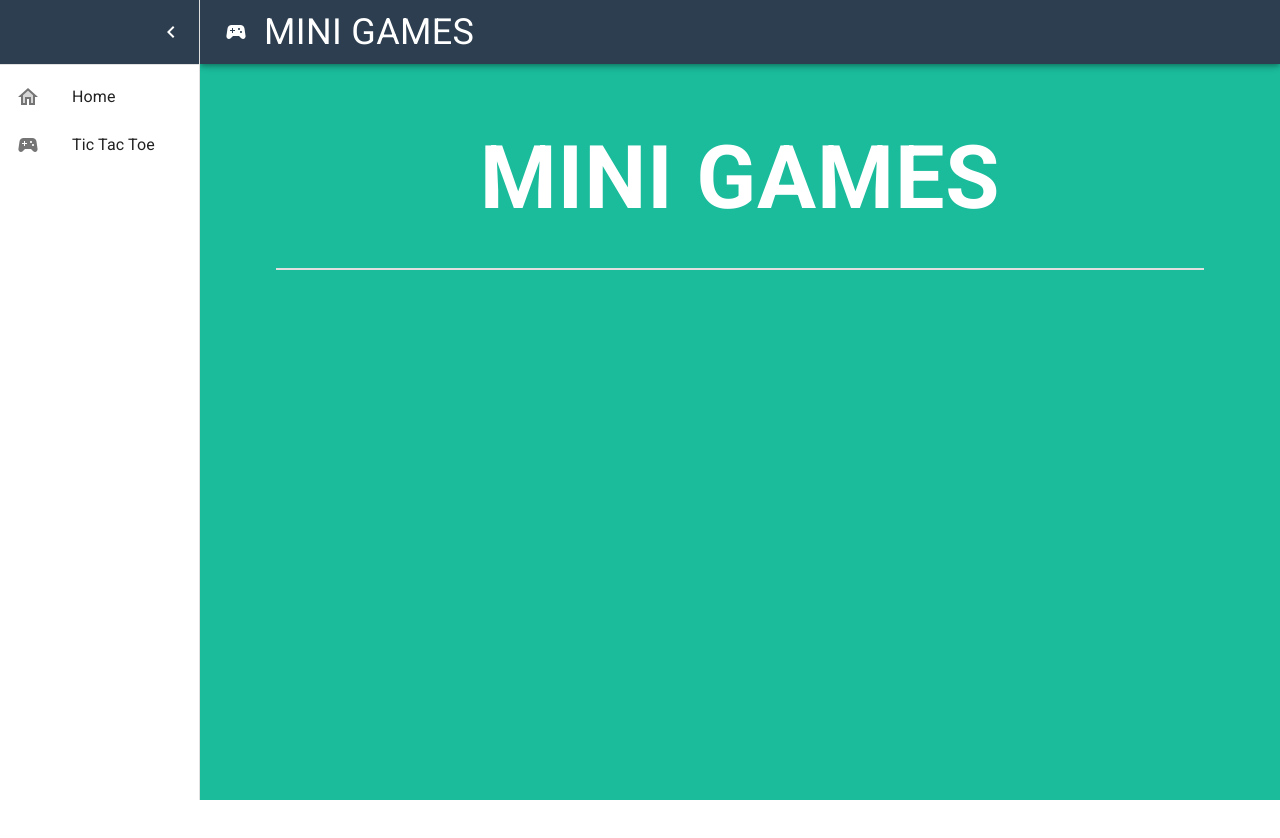
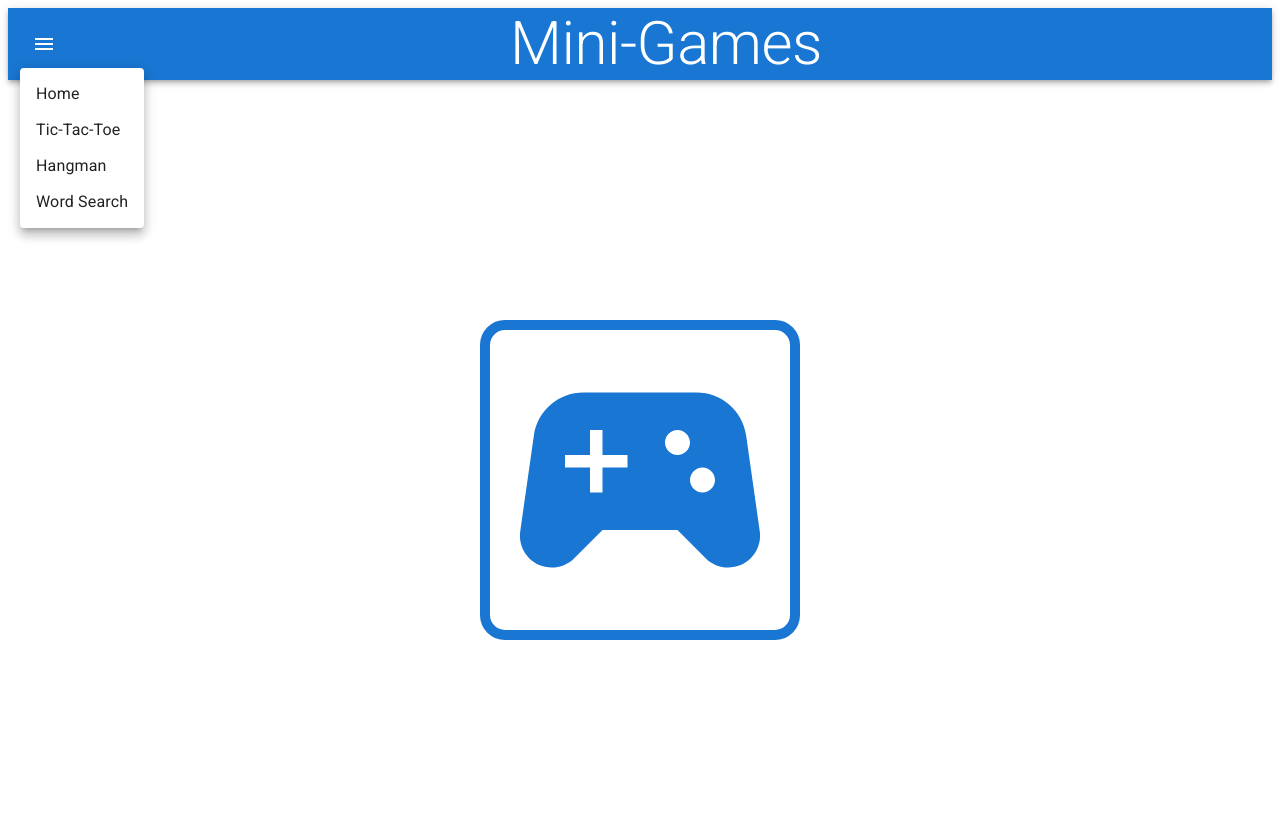
Before and after one commit to hawkjosh/mini-games, a React (Vite) app: page / in a window 1280 px wide. Both pictures are taken after a click on the button "menu". Shown: the top 838 px of the page. Before the commit the page ends 800 px from the top, so only its background shows below. Built offline with nearby package versions, Linux system fonts and the light colour scheme.

Commit message:
updated menu page

```diff
--- a/src/components/Menu.jsx
+++ b/src/components/Menu.jsx
@@ -1,35 +1,21 @@
-import * as React from 'react'
+import * as React from 'react';
 
 import { Outlet } from 'react-router-dom'
 
-import { styled } from '@mui/material/styles'
-
 import {
+  AppBar,
   Box,
-  CssBaseline,
   createTheme,
-  Divider,
-  Drawer,
   IconButton,
   Link,
-  List,
-  ListItem,
-  ListItemButton,
-  ListItemIcon,
-  ListItemText,
+  Menu,
+  MenuItem,
   ThemeProvider,
   Toolbar,
   Typography
 } from '@mui/material'
 
-import MuiAppBar from '@mui/material/AppBar'
-
-import ChevronLeftIcon from '@mui/icons-material/ChevronLeft'
-import HomeTwoToneIcon from '@mui/icons-material/HomeTwoTone'
-import SportsEsportsIcon from '@mui/icons-material/SportsEsports'
 import MenuIcon from '@mui/icons-material/Menu'
-
-const drawerWidth = 200
 
 const theme = createTheme({
   breakpoints: {
@@ -47,168 +33,114 @@ const theme = createTheme({
   }
 })
 
-const Main = styled('main', { shouldForwardProp: (prop) => prop !== 'open' })(
-  ({ theme, open }) => ({
-    flexGrow: 1,
-    padding: theme.spacing(3),
-    transition: theme.transitions.create('margin', {
-      easing: theme.transitions.easing.sharp,
-      duration: theme.transitions.duration.leavingScreen
-    }),
-    marginLeft: `-${drawerWidth}px`,
-    ...(open && {
-      transition: theme.transitions.create('margin', {
-        easing: theme.transitions.easing.easeOut,
-        duration: theme.transitions.duration.enteringScreen
-      }),
-      marginLeft: 0,
-    })
-  })
-)
-
-const AppBar = styled(MuiAppBar, {
-  shouldForwardProp: (prop) => prop !== 'open',
-})(({ theme, open }) => ({
-  transition: theme.transitions.create(['margin', 'width'], {
-    easing: theme.transitions.easing.sharp,
-    duration: theme.transitions.duration.leavingScreen
-  }),
-  ...(open && {
-    width: `calc(100% - ${drawerWidth}px)`,
-    marginLeft: `${drawerWidth}px`,
-    transition: theme.transitions.create(['margin', 'width'], {
-      easing: theme.transitions.easing.easeOut,
-      duration: theme.transitions.duration.enteringScreen
-    })
-  })
-}))
-
-const DrawerHeader = styled('div')(({ theme }) => ({
-  display: 'flex',
-  alignItems: 'center',
-  padding: theme.spacing(0, 1),
-  ...theme.mixins.toolbar,
-  justifyContent: 'flex-end'
-}))
-
-const menu = [
-  {
-    title: 'Home',
-    icon: HomeTwoToneIcon,
-    link: '/',
-  },
-  {
-    title: 'Tic Tac Toe',
-    icon: SportsEsportsIcon,
-    link: '/tic-tac-toe',
-  },
-]
-
 export default function App() {
 
-  const [open, setOpen] = React.useState(false)
+  const [anchorEl, setAnchorEl] = React.useState(null)
 
-  const handleDrawerOpen = () => setOpen(true)
+  const open = Boolean(anchorEl)
 
-  const handleDrawerClose = () => setOpen(false)
+  const handleClick = (e) => {
+    setAnchorEl(e.currentTarget)
+  }
+
+  const handleClose = () => {
+    setAnchorEl(null)
+  }
 
   return (
     <ThemeProvider theme={theme}>
       <Box
         sx={{
-          display: 'flex'
+          flexGrow: 1
         }}
       >
-        <CssBaseline />
         <AppBar
-          position='fixed'
-          open={open}
+          position='sticky'
         >
-          <Toolbar
-            sx={{
-              bgcolor: 'var(--secondary)'
-            }}
-          >
+          <Toolbar>
             <IconButton
+              id='menu-button'
+              aria-controls={open ? 'game-menu' : undefined}
+              aria-haspopup='true'
+              aria-expanded={open ? 'true' : undefined}
+              onClick={handleClick}
+              size='large'
+              edge='start'
               color='inherit'
-              aria-label='open drawer'
-              onClick={handleDrawerOpen}
-              edge='start'
+              aria-label='menu'
               sx={{
-                mr: 2,
-                ...(open && { display: 'none' })
+                mr: 2
               }}
             >
               <MenuIcon />
             </IconButton>
-            <Box
-              gap={2}
-              sx={{
-                display: 'flex',
-                alignItems: 'center'
+            <Menu
+              id='game-menu'
+              anchorEl={anchorEl}
+              open={open}
+              onClose={handleClose}
+              MenuListProps={{
+                'aria-labelledby': 'menu-button',
               }}
             >
-              <SportsEsportsIcon />
-              <Typography
-                noWrap
-                component='div'
-                sx={{
-                  textTransform: 'uppercase',
-                  fontSize: {
-                    xxs: '1.25rem',
-                    xs: '1.5rem',
-                    sm: '1.75rem',
-                    md: '2rem',
-                    lg: '2.25rem',
-                    xl: '2.5rem',
-                    xxl: '2.75rem'
-                  }
-                }}
-              >
-                Mini Games
-              </Typography>
-            </Box>
+              <MenuItem onClick={handleClose}>
+                <Link
+                  href='/'
+                  underline='none'
+                  sx={{
+                  color: 'inherit'
+                  }}
+                >
+                  Home
+                </Link>
+              </MenuItem>
+              <MenuItem onClick={handleClose}>
+                <Link
+                  href='/tic-tac-toe'
+                  underline='none'
+                  sx={{
+                    color: 'inherit'
+                  }}
+                >
+                  Tic-Tac-Toe
+                </Link>
+              </MenuItem>
+              <MenuItem onClick={handleClose}>
+                <Link
+                  href='/'
+                  underline='none'
+                  sx={{
+                    color: 'inherit'
+                  }}
+                >
+                  Hangman
+                </Link>
+              </MenuItem>
+              <MenuItem onClick={handleClose}>
+                <Link
+                  href='/'
+                  underline='none'
+                  sx={{
+                    color: 'inherit'
+                  }}
+                >
+                  Word Search
+                </Link>
+              </MenuItem>
+            </Menu>
+            <Typography
+              variant='h2'
+              component="div"
+              sx={{
+                flexGrow: 1,
+                textAlign: 'center'
+              }}
+            >
+              Mini-Games
+            </Typography>
           </Toolbar>
         </AppBar>
-        <Drawer
-          variant='persistent'
-          anchor='left'
-          open={open}
-          sx={{
-            width: drawerWidth,
-            flexShrink: 0,
-            '& .MuiDrawer-paper': {
-              width: drawerWidth,
-              boxSizing: 'border-box',
-            },
-          }}
-        >
-          <DrawerHeader sx={{ bgcolor: 'var(--secondary)' }}>
-            <IconButton onClick={handleDrawerClose}>
-              <ChevronLeftIcon sx={{ color: 'white' }} />
-            </IconButton>
-          </DrawerHeader>
-          <Divider />
-          <List>
-            {menu.map((menu) => (
-              <ListItem disablePadding>
-                <ListItemButton
-                  component={Link}
-                  href={menu.link}
-                >
-                  <ListItemIcon>
-                    <menu.icon />
-                  </ListItemIcon>
-                  <ListItemText primary={menu.title} />
-                </ListItemButton>
-              </ListItem>
-            ))}
-          </List>
-        </Drawer>
-        <Main open={open}>
-          <DrawerHeader />
-          <Outlet />
-        </Main>
+        <Outlet />
       </Box>
     </ThemeProvider>
   )
--- a/src/pages/Home.jsx
+++ b/src/pages/Home.jsx
@@ -3,10 +3,10 @@ import * as React from 'react'
 import {
   Box,
   createTheme,
-  Divider,
-  ThemeProvider,
-  Typography
+  ThemeProvider
 } from '@mui/material'
+
+import SportsEsportsIcon from '@mui/icons-material/SportsEsports'
 
 const theme = createTheme({
   breakpoints: {
@@ -31,58 +31,8 @@ export default function App() {
 
   return (
     <ThemeProvider theme={theme}>
-      <Box style={{ textAlign: 'center' }}>
-        <Typography
-          sx={{
-            fontSize: {
-              xxs: '2.25rem',
-              xs: '2.75rem',
-              sm: '3.25rem',
-              md: '4.25rem',
-              lg: '5.5rem',
-              xl: '6rem'
-            },
-            fontWeight: 'bold',
-            textTransform: 'uppercase',
-            marginTop: {
-              xxs: '1.5rem',
-              sm: '0.75rem',
-              lg: '1.5rem',
-              xl: '0rem'
-            }
-          }}
-        >
-          Mini Games
-        </Typography>
-
-        <Divider
-          sx={{
-            background: 'white',
-            borderBottomWidth: 2,
-            marginX: {
-              xxs: '9%',
-              sm: '8%',
-              md: '10%',
-              lg: '5%'
-            },
-            marginTop: {
-              xxs: '1.75rem',
-              sm: '1.25rem',
-              md: '1rem',
-              lg: '1.5rem',
-              xl: '1rem',
-              xxl: '3rem'
-            },
-            marginBottom: {
-              xxs: '2.5rem',
-              sm: '2.25rem',
-              md: '0.5rem',
-              lg: '3rem',
-              xl: '2.5rem',
-              xxl: '4rem'
-            }
-          }}
-        />
+      <Box sx={{ display: 'flex', justifyContent: 'center', alignItems: 'center', width: '100%', height: '100vh' }}>
+        <SportsEsportsIcon sx={{ color: '#1976d2', fontSize: '20rem', border: '10px solid', borderRadius: '25px' }} />
       </Box>
     </ThemeProvider>
   )
```
